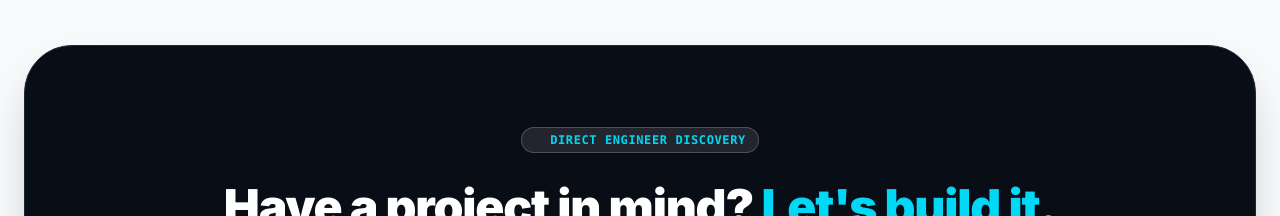
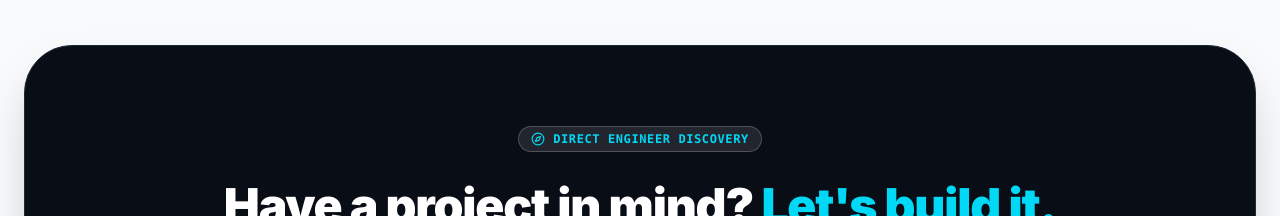
Before and after one commit to RottyM/rottym.com, a Next.js app: page / in a window 1280 px wide. Shown: the part 4720-4936 px from the top of the page. Built offline with nearby package versions, Linux system fonts and the light colour scheme; no server answers.

Commit message:
fix(ui): replace blinking dot with static purpose icon in scoping and proposal pills

```diff
--- a/src/app/packages/page.tsx
+++ b/src/app/packages/page.tsx
@@ -14,7 +14,8 @@ import {
   Users,
   Clock,
   Check,
-  Boxes
+  Boxes,
+  FileText
 } from 'lucide-react';
 
 const packages = [
@@ -525,8 +526,8 @@ export default function PackagesPage() {
           <div className="absolute inset-0 bg-dot-grid opacity-15 pointer-events-none" />
           <div className="max-w-3xl mx-auto text-center space-y-5 sm:space-y-6 relative z-10">
             <div className="inline-flex items-center gap-2 px-3 py-1 rounded-full bg-white/10 dark:bg-black/20 border border-white/20 dark:border-black/20 text-xs font-mono font-bold uppercase tracking-wider text-[#00D8F6] dark:text-accent-foreground">
-              <span className="w-2 h-2 rounded-full bg-[#00D8F6] dark:bg-accent-foreground animate-ping" />
-              DIRECT SCOPING &amp; PROPOSAL
+              <FileText className="w-3.5 h-3.5 text-[#00D8F6] dark:text-accent-foreground shrink-0" />
+              <span>DIRECT SCOPING &amp; PROPOSAL</span>
             </div>
             <h2 className="text-2xl sm:text-4xl md:text-5xl font-black tracking-tight">
               Ready to see what fits?
--- a/src/app/page.tsx
+++ b/src/app/page.tsx
@@ -3,7 +3,7 @@
 import Link from 'next/link';
 import { useState, useEffect } from 'react';
 import { motion, AnimatePresence } from 'framer-motion';
-import { ArrowRight, Rocket, Zap, Globe, Cpu, Sparkles, Users, Braces, CalendarCheck, Workflow, Boxes, Layers } from 'lucide-react';
+import { ArrowRight, Rocket, Zap, Globe, Cpu, Sparkles, Users, Braces, CalendarCheck, Workflow, Boxes, Layers, Compass } from 'lucide-react';
 
 export default function Home() {
   const [headlineIndex, setHeadlineIndex] = useState(0);
@@ -587,8 +587,8 @@ export default function Home() {
             <div className="absolute inset-0 bg-dot-grid opacity-15 pointer-events-none" />
             <div className="max-w-4xl mx-auto text-center space-y-5 sm:space-y-6 relative z-10">
               <div className="inline-flex items-center gap-2 px-3 py-1 rounded-full bg-white/10 dark:bg-black/20 border border-white/20 dark:border-black/20 text-xs font-mono font-bold uppercase tracking-wider text-[#00D8F6] dark:text-accent-foreground">
-                <span className="w-2 h-2 rounded-full bg-[#00D8F6] dark:bg-accent-foreground animate-ping" />
-                DIRECT ENGINEER DISCOVERY
+                <Compass className="w-3.5 h-3.5 text-[#00D8F6] dark:text-accent-foreground shrink-0" />
+                <span>DIRECT ENGINEER DISCOVERY</span>
               </div>
               <h2 className="text-2xl sm:text-4xl md:text-5xl font-black tracking-tight leading-tight">
                 Have a project in mind? <span className="text-[#00D8F6] dark:text-inherit">Let&apos;s build it.</span>
```
